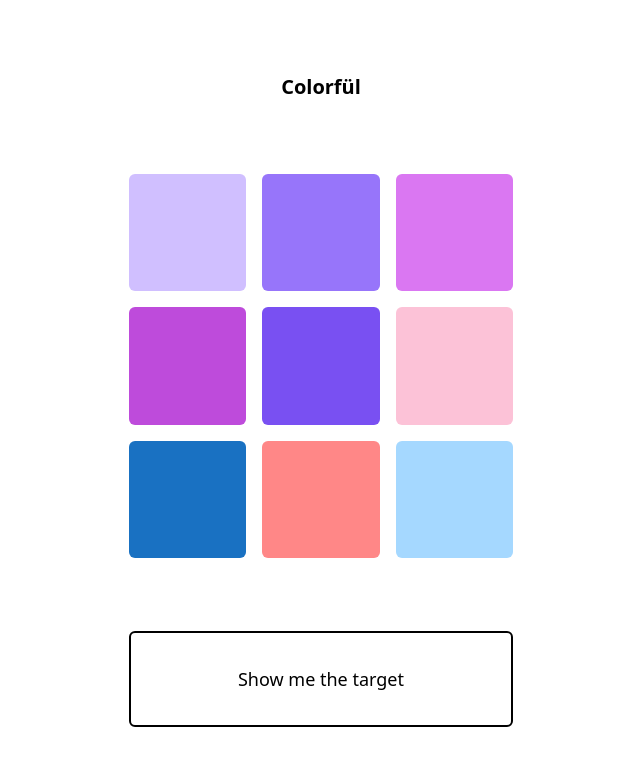
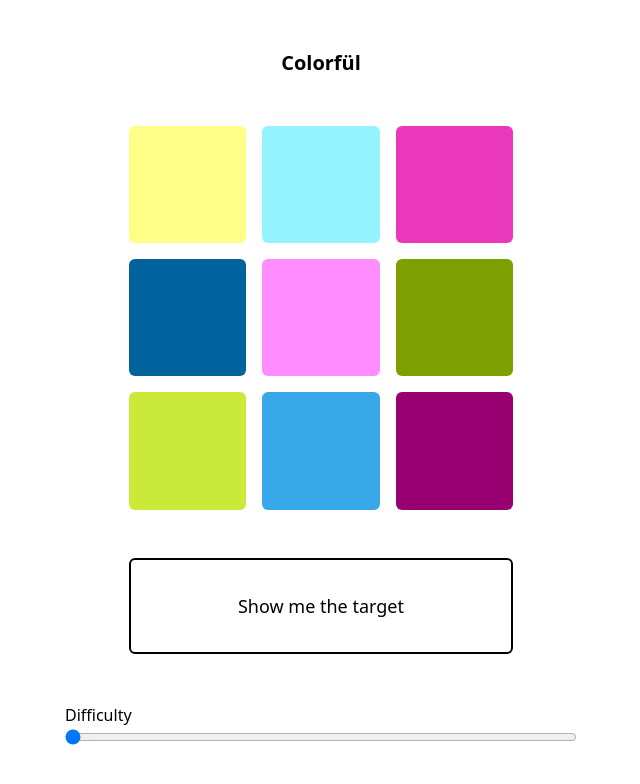
Before and after one commit to dzzling/colorful, a SvelteKit app: page / in a window 1280 px wide. Both pictures are taken after a click on the button "I understand". Shown: the top 784 px of the page, without its empty margins (319-959 px from the left). Built offline with nearby package versions, Linux system fonts and the light colour scheme.

Commit message:
Implement random color generation

```diff
--- a/package.json
+++ b/package.json
@@ -16,6 +16,7 @@
 		"@sveltejs/adapter-auto": "^3.0.0",
 		"@sveltejs/kit": "^2.0.0",
 		"@sveltejs/vite-plugin-svelte": "^3.0.0",
+		"@types/chroma-js": "^2.4.4",
 		"@types/eslint": "^8.56.0",
 		"@typescript-eslint/eslint-plugin": "^7.0.0",
 		"@typescript-eslint/parser": "^7.0.0",
@@ -36,6 +37,7 @@
 	},
 	"type": "module",
 	"dependencies": {
+		"chroma-js": "^2.4.2",
 		"clsx": "^2.1.0"
 	}
 }
--- /dev/null
+++ b/src/lib/colors.ts
@@ -0,0 +1,32 @@
+import chroma, { type Color } from 'chroma-js';
+import { getRandomFloat, getRandomInt } from './random';
+
+/**
+ * @param difficulty Should be a number between 1 and 100
+ */
+export function getRandomColors(difficulty: number): Array<Color> {
+	const hslHueOffset = 115 - difficulty;
+
+	const firstColorHsl = [
+		getRandomInt(0, 360),
+		getRandomFloat(0.5, 0.8),
+		getRandomFloat(0.5, 0.7)
+	] as const;
+
+	const baseColorsHsl = [
+		firstColorHsl,
+		[(firstColorHsl[0] + hslHueOffset) % 360, firstColorHsl[1], firstColorHsl[2]] as const,
+		[(firstColorHsl[0] - hslHueOffset) % 360, firstColorHsl[1], firstColorHsl[2]] as const
+	];
+
+	const colors = baseColorsHsl.map((hsl) => chroma.hsl(...hsl));
+
+	return colors
+		.flatMap((color) => [
+			color,
+			color.brighten(Math.min((140 - difficulty) / 80, 1.5)),
+			color.darken(Math.min((140 - difficulty) / 80, 1.5))
+		])
+		.sort(() => Math.random() - 0.5)
+		.slice(0, 9);
+}
--- /dev/null
+++ b/src/lib/random.ts
@@ -0,0 +1,9 @@
+export function getRandomInt(min: number, max: number) {
+	const minCeil = Math.ceil(min);
+	const maxFloor = Math.floor(max);
+	return Math.floor(Math.random() * (maxFloor - minCeil + 1)) + minCeil;
+}
+
+export function getRandomFloat(min: number, max: number) {
+	return Math.random() * (max - min) + min;
+}
--- a/src/routes/+page.svelte
+++ b/src/routes/+page.svelte
@@ -1,33 +1,22 @@
 <script lang="ts">
+	import { getRandomColors } from '$lib/colors';
+	import { getRandomInt } from '$lib/random';
 	import clsx from 'clsx';
+	import type { ChangeEventHandler } from 'svelte/elements';
 
-	type Color = string;
-
-	function getRandomInt(minParam: number, maxParam: number) {
-		const min = Math.ceil(minParam);
-		const max = Math.floor(maxParam);
-		return Math.floor(Math.random() * (max - min + 1)) + min;
-	}
-
-	function getRandomColors(): Array<Color> {
-		// TODO: Actually randomize this
-		return [
-			'#d0bfff',
-			'#9775fa',
-			'#da77f2',
-			'#be4bdb',
-			'#7950f2',
-			'#fcc2d7',
-			'#1971c2',
-			'#ff8787',
-			'#a5d8ff'
-		];
-	}
-
+	let difficulty = 0;
 	let screen = 0;
-	let colors = getRandomColors();
+	let colors = getRandomColors(1);
 	let targetColorIndex = getRandomInt(0, colors.length - 1);
 	let selectedColorIndex: undefined | number = undefined;
+
+	function reset(newDifficulty: number = difficulty) {
+		screen = 1;
+		difficulty = newDifficulty;
+		colors = getRandomColors(difficulty);
+		targetColorIndex = getRandomInt(0, colors.length - 1);
+		selectedColorIndex = undefined;
+	}
 
 	function handleNextScreenButtonClick() {
 		if (screen === 0) {
@@ -39,9 +28,7 @@
 		} else if (screen === 3) {
 			screen = 4;
 		} else if (screen === 4) {
-			screen = 1;
-			targetColorIndex = getRandomInt(0, colors.length - 1);
-			selectedColorIndex = undefined;
+			reset();
 		}
 	}
 
@@ -141,5 +128,19 @@
 				<p class="text-lg">Please select a color</p>
 			{/if}
 		</div>
+
+		{#if screen === 1}
+			<div class="w-full px-16">
+				<p>Difficulty</p>
+				<input
+					class="w-full"
+					type="range"
+					min={0}
+					max={100}
+					bind:value={difficulty}
+					on:change={(e) => reset(parseInt(e.currentTarget.value))}
+				/>
+			</div>
+		{/if}
 	</div>
 </div>
```
Also changed, not shown: 1 other file (tests, documents, lock files or other folders).
